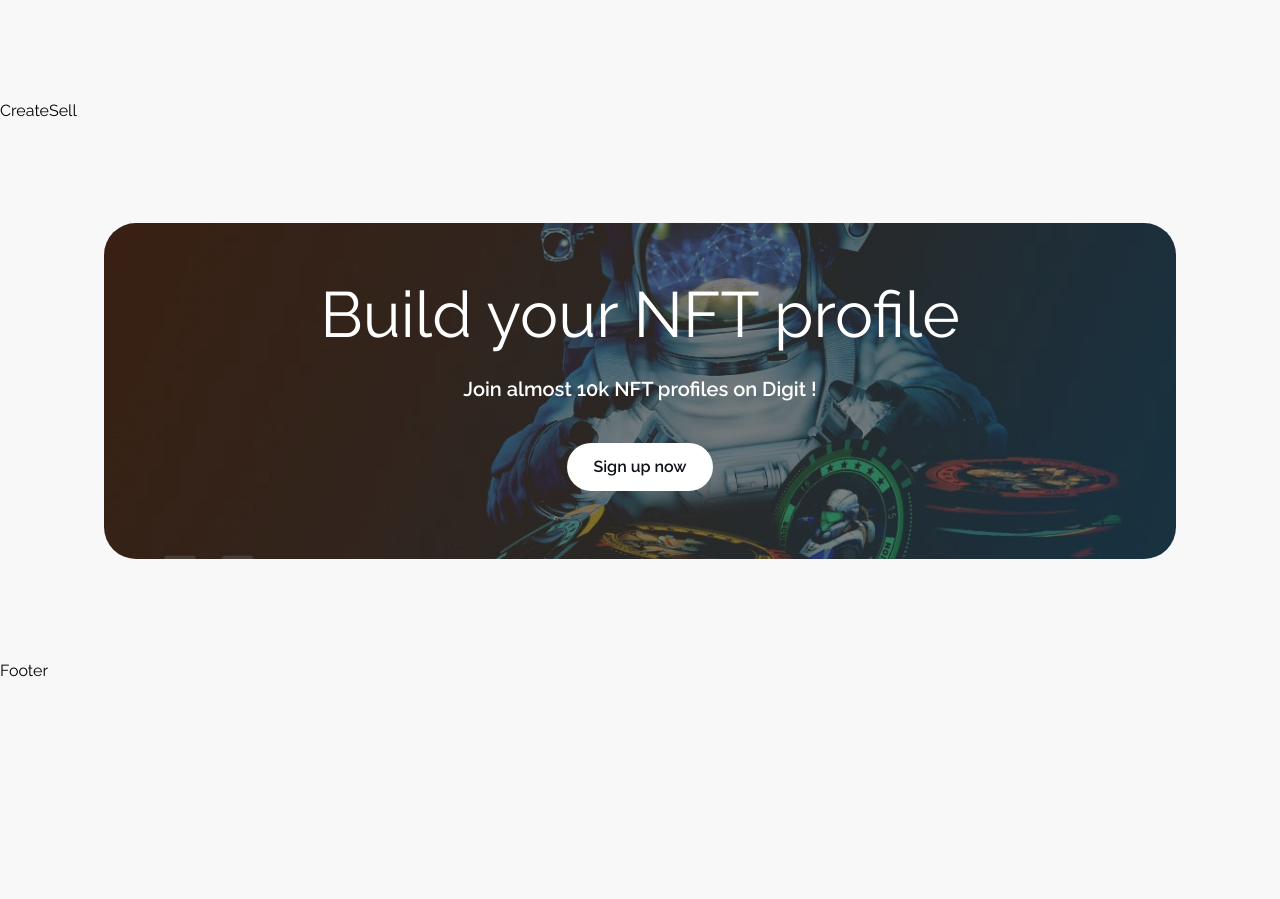
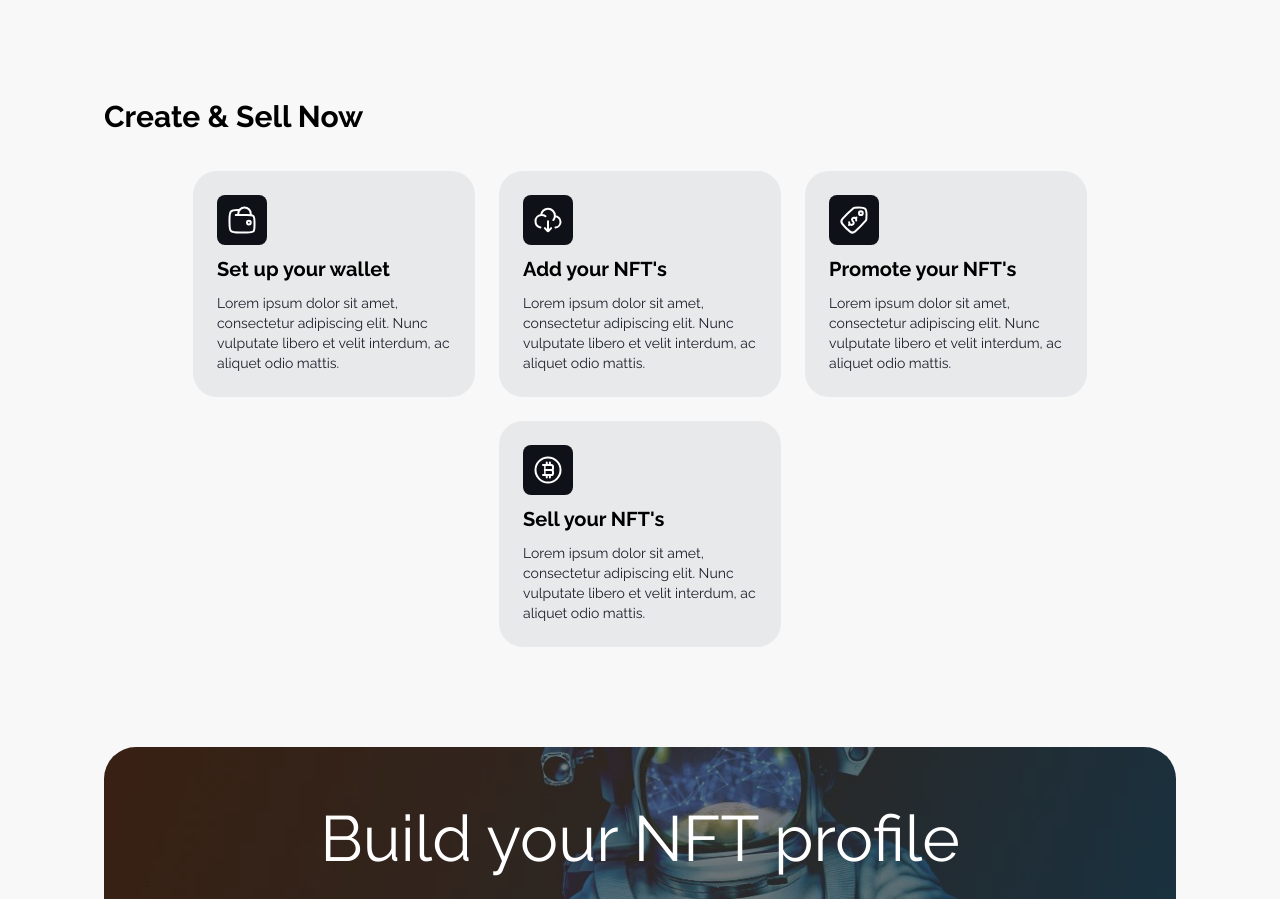
Before and after one commit to SergeCodeur/figma-to-code-ed2-week1, a React (Vite) app: page / in a window 1280 px wide. Shown: the part 1861-2760 px from the top of the page. Before the commit the page ends 2544 px from the top, so only its background shows below. Built offline with nearby package versions, Linux system fonts and the light colour scheme.

Commit message:
feat : création de la section createsell

```diff
--- a/src/components/sections/CreateSell.tsx
+++ b/src/components/sections/CreateSell.tsx
@@ -1,5 +1,63 @@
+import { Bitcoin, CloudDownload, SaleTag, Wallet } from "@/assets/icons";
+import { FeatureCard } from "../ui/card";
+
+type featuresProps = {
+  icon: React.ReactElement;
+  title: string;
+  description: string;
+};
+
+const featuresData: featuresProps[] = [
+  {
+    icon: <Wallet />,
+    title: "Set up your wallet",
+    description:
+      "Lorem ipsum dolor sit amet, consectetur adipiscing elit. Nunc vulputate libero et velit interdum, ac aliquet odio mattis.",
+  },
+  {
+    icon: <CloudDownload />,
+    title: "Add your NFT's",
+    description:
+      "Lorem ipsum dolor sit amet, consectetur adipiscing elit. Nunc vulputate libero et velit interdum, ac aliquet odio mattis.",
+  },
+  {
+    icon: <SaleTag />,
+    title: "Promote your NFT's",
+    description:
+      "Lorem ipsum dolor sit amet, consectetur adipiscing elit. Nunc vulputate libero et velit interdum, ac aliquet odio mattis.",
+  },
+  {
+    icon: <Bitcoin />,
+    title: "Sell your NFT's",
+    description:
+      "Lorem ipsum dolor sit amet, consectetur adipiscing elit. Nunc vulputate libero et velit interdum, ac aliquet odio mattis.",
+  },
+];
+
+const Features = () => {
+  return (
+    <>
+      {featuresData.map((item, index) => (
+        <FeatureCard
+          key={index}
+          icon={item.icon}
+          title={item.title}
+          description={item.description}
+        />
+      ))}
+    </>
+  );
+};
+
 const CreateSell = () => {
-  return <div>CreateSell</div>;
+  return (
+    <section className="container space-y-9">
+      <h2 className="text-3xl font-bold">Create & Sell Now</h2>
+      <div className="flex flex-wrap gap-6 justify-center">
+        <Features />
+      </div>
+    </section>
+  );
 };
 
 export default CreateSell;
```
